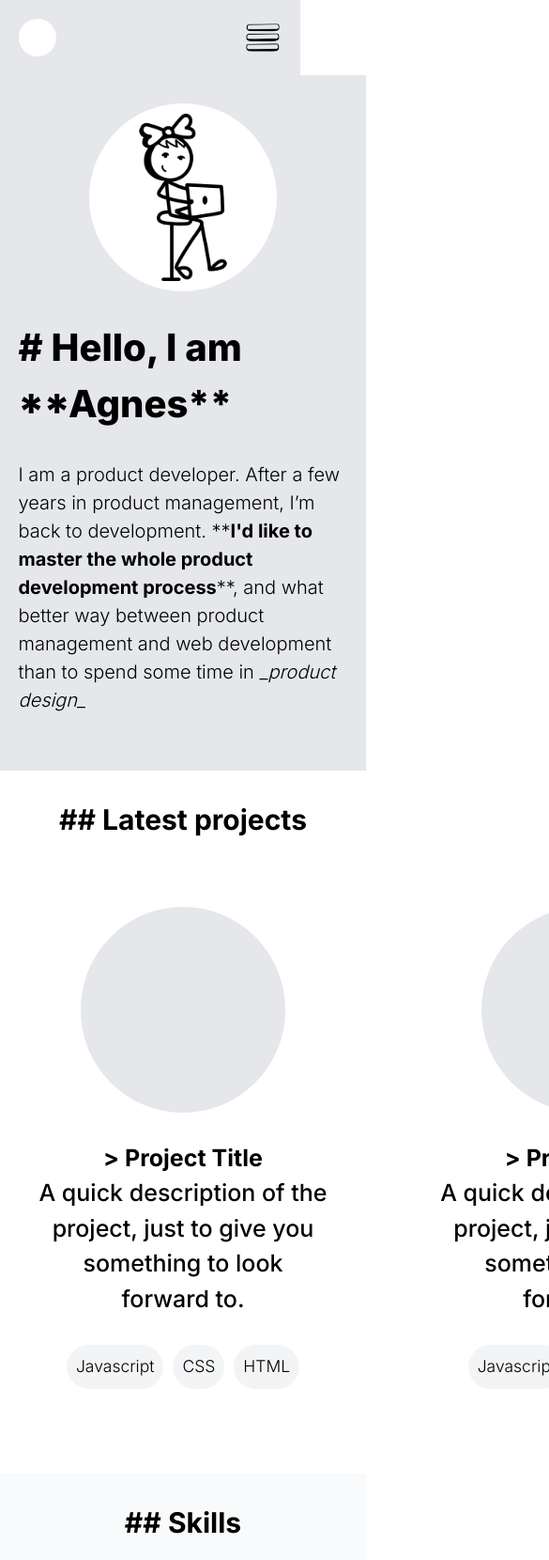
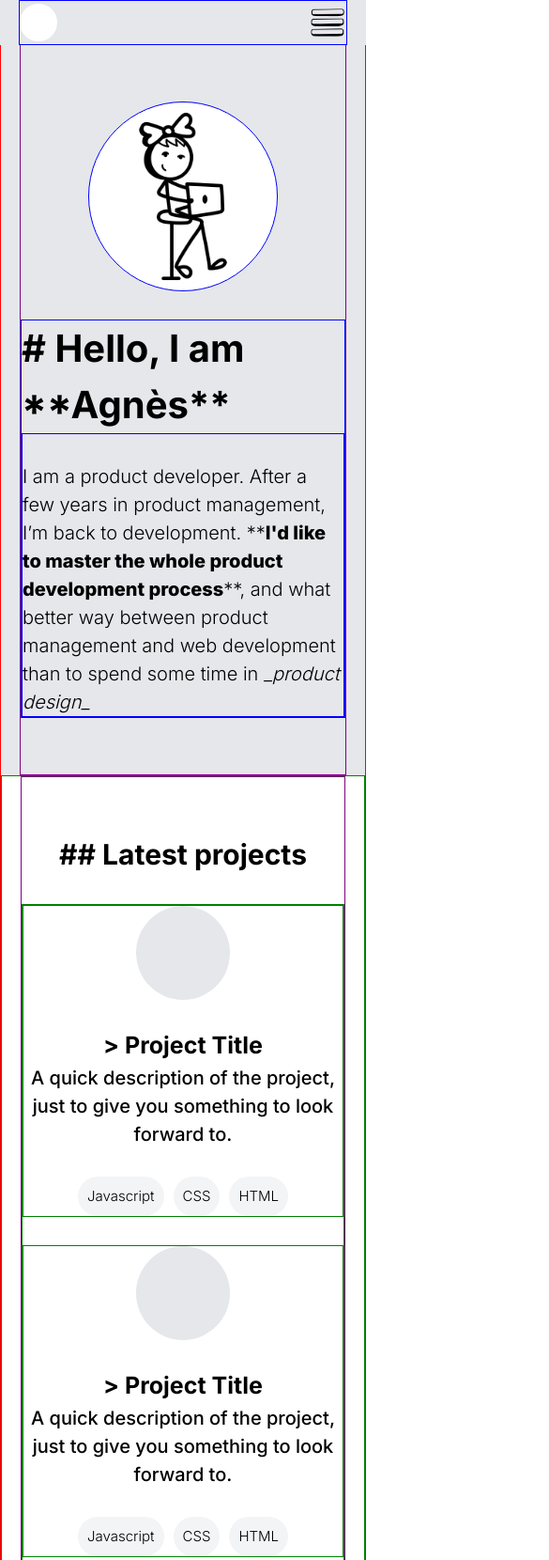
Before and after one commit to alabbe/portfolio, a plain HTML site: page index.html in a window 390 px wide. Shown: the top 1660 px of the page at 94% size, 585 px wide, since content can reach past the window. Drawn offline with Linux system fonts and the light colour scheme.

Commit message:
responsive design for 320px

```diff
--- a/index.html
+++ b/index.html
@@ -12,7 +12,6 @@
     </head>
     <body>
         <header>
-            <div class="content">
                 <nav class="desktop">
                     <ul>
                         <li><a href="#about">About</a></li>
@@ -23,6 +22,7 @@
                     </ul>
                 </nav>
                 <nav class="mobile">
+                    <div class="nav-wrapper">
                         <div class="logo"></div>
                         <div class="menu"></div>
                         <ul>
@@ -31,15 +31,15 @@
                             <li><a href="#skills">Skills</a></li>
                             <li><a href="#contact">Contact</a></li>
                         </ul>
+                    </div>
                 </nav>
-            </div>
         </header>
         <main>
             <section id="about" class="about">
                 <div class="content">
                     <div class="profile-picture"></div>
                     <div class="aboutme">
-                        <h1># Hello, I am **Agnes**</h1>
+                        <h1># Hello, I am **<span class="bold">Agn&egrave;s</span>**</h1>
                         <p>
                             I am a product developer. After a few years in product management, I’m back to development.
                             **<span class="bold">I'd like to master the whole product development process</span>**, and what better way between
--- a/resources/css/styles.css
+++ b/resources/css/styles.css
@@ -3,6 +3,7 @@ html {
     font-family: 'Inter', sans-serif;
     font-size: 16px;
 }
+
 
 body {
     min-width: 320px;
@@ -13,7 +14,7 @@ h1, h2, h3, p, li, a {
 }
 
 p .bold {
-    font-weight: 700;
+    font-weight: 800;
 }
 
 p .italic {
@@ -22,16 +23,13 @@ p .italic {
 }
 
 main {
-    display: flex;
-    flex-direction: column;
-    align-items: center;
-    width: 100%;
     margin-top: 86px;
+    border: 1px solid red;
 }
 
 h1 {
     font-size: 3rem;
-    font-weight: 800;
+    font-weight: 700;
 }
 
 h2 {
@@ -46,14 +44,7 @@ h2 {
 }
 
 .content {
-    display: flex;
-    width: 90%;
-    flex-direction: column;
-    justify-content: center;
-    align-items: center;
-    max-width: 1280px;
-    gap: 3rem;
-    padding: 4.5rem 0rem 6rem 0rem;
+    border: 1px solid purple;
 }
 
 @media only screen and (max-width: 450px)  {
@@ -61,8 +52,13 @@ h2 {
         font-size: 20px;
     }
     .content {
-        gap: 2rem;
-        padding: 1.5rem 0.5rem 3rem 0.5rem;
+        display: flex;
+        flex-direction: column;
+        align-items: center;
+        justify-content: center;
+        margin: 0 1rem;
+        padding: 3rem 0;
+        gap: 1.5rem;
     }
     h1 {
         font-size: 2rem;
@@ -74,7 +70,13 @@ h2 {
         font-size: 1.25rem;
     }
     main {
-        margin-top: 80px;
+        margin-top: 46px;
+    }
+}
+
+@media only screen and (min-width: 450px) and (max-width: 1024px)  {
+    h1 {
+        font-size: 2rem;
     }
 }
 
@@ -82,42 +84,35 @@ h2 {
 
 header {
     position: fixed;
-    display: flex;
     width: 100%;
     z-index: 100;
-    justify-content: center;
     background-color: hsla(220, 13%, 91%, 1);
     top: 0;
 }
 
 header .content {
-    padding-top: 1.75rem;
-    padding-bottom: 1.75rem;
 }
 
-.mobile {
+.desktop {
     display: none;
 }
 
 nav {
-    display: flex;
-    justify-content: space-around;
-    align-items: center;
+    border: 1px solid blue;
 }
 
-nav ul {
-    display: inline-flex;
+nav .desktop ul {
 }
 
-nav li {
+nav .desktop li {
     margin-right: 2.5rem;
 }
 
-nav li:last-child {
+nav .desktop li:last-child {
     margin-right: 0px;
 }
 
-nav li a {
+nav .desktop li a {
     font-size: 1.25rem;
     font-weight: 300;
     text-decoration-line: underline;
@@ -144,37 +139,28 @@ nav .logo {
         display: none;
     }
     .mobile {
+        margin: 0 1rem;
+    }
+
+    .mobile .nav-wrapper {
         display: inline-flex;
         justify-content: space-between;
         width: 100%;
+        align-items: center;
+        height: 46px;
     }
     .mobile ul {
         display: none;
-    }
-    header {
-        min-width: inherit;
-        width: auto;
-        justify-content: space-between;
-    }
-    header .content {
-        padding: 1rem;
     }
 }
 
 
 /* ABOUT ME */
 .about {
-    display: flex;
-    width: 100%;
-    height: 40rem;
-    justify-content: center;
-    align-items: center;
     background-color: hsla(220, 13%, 91%, 1);
 }
 
 .about .content {
-    flex-direction: row;
-    gap: 3.5625rem;
 }
 
 .about .profile-picture {
@@ -185,19 +171,17 @@ nav .logo {
     background-image: url("../images/laptop.png");
     background-repeat: no-repeat;
     background-size: cover;
+    border: 1px solid blue;
 }
 
 .about .aboutme {
-    display: flex;
-    flex-direction: column;
-    justify-content: center;
-    align-items: flex-start;
-    gap: 1.5rem;
+    border: 1px solid blue;
 }
 
 .about .aboutme p {
     font-size: 1.875rem;
     font-weight: 300;
+    border: 1px solid blue;
 }
 
 @media only screen and (max-width: 450px)  {
@@ -205,41 +189,38 @@ nav .logo {
         height: 10rem;
         border-radius: 10rem;
     }
-    .about {
-        height: auto;
-    }
-    .about .content {
-        flex-direction: column;
-        gap: 1.5rem;
-    }
     .about .aboutme p {
         font-size: 1rem;
+        padding-top: 1.5rem;
+    }
+}
+@media only screen and (min-width: 450px) and (max-width: 1024px)  {
+    .about .aboutme p {
+        font-size: 1.5rem;
     }
 }
 
 /* PROJECTS */
 
 .projects {
-    display: flex;
-    width: 100%;
-    justify-content: center;
-    align-items: center;
     background-color: hsla(0, 0%, 100%, 1);
+    border: 1px solid green;
 }
 
 .projects .projects-list {
-    display: inline-flex;
-    gap: 2.76rem;
+    display: flex;
+    border: 1px solid green;
 }
 
 .projects .project-card {
     display: flex;
-    width: 15.625rem;
-    padding: 1.5rem;
+    /* width: 15.625rem;
+    padding: 1.5rem; */
     flex-direction: column;
     justify-content: center;
     align-items: center;
     gap: 1.5rem;
+    border: 1px solid green;
 }
 
 .projects .project-card .project-icon {
@@ -280,27 +261,40 @@ nav .logo {
 
 }
 
+@media only screen and (max-width: 450px)  {
+    .projects .projects-list {
+        flex-direction: column;
+        gap: 1.5rem;
+    }
+    .projects .project-card .project-icon {
+        height: 5rem;
+        border-radius: 5rem;
+    }
+    .projects .project-card p {
+        font-size: 1rem;
+    }
+    .projects .project-card .tag {
+        font-size: 0.75rem;
+    }
+
+}
+
 /* SKILLS */
 
 .skills {
-    display: flex;
-    width: 100%;
-    justify-content: center;
-    align-items: center;
-    gap: 3rem;
     background-color: hsla(210, 20%, 98%, 1);
+    border: 1px solid yellow;
 }
 
 .skills .skills-list {
-    display: flex;
-    flex-direction: column;
-    gap: 3rem;
-    width: 100%;
+    border: 1px solid yellow;
 }
 
 .skills .skill-card {
     display: flex;
     padding: 3rem;
+    max-width: 980px;
+    /* width: 100%; */
     align-items: center;
     gap: 4.5rem;
     border-radius: 0.5rem;
@@ -329,7 +323,34 @@ nav .logo {
     font-weight: 500;
 }
 
+@media only screen and (max-width: 450px)  {
+    .skills .skills-list {
+        display: flex;
+        flex-direction: column;
+        gap: 1.5rem;
+        width: 100%;
+    }
+    .skills .skill-card {
+        flex-direction: column;
+        gap: 1.5rem;
+        padding: 1.5rem;
+    }
+    .skills .skill-card .skill-icon {
+        height: 5rem;
+        border-radius: 5rem;
+    }
+    .skills .skill-card ul {
+        font-size: 1rem;
+    }
+}
+
+
 /* CONTACT */
+
+.contact {
+
+}
+
 .contact button {
     display: flex;
     height: 6rem;
@@ -342,6 +363,14 @@ nav .logo {
     font-size: 2.25rem;
     font-weight: 700;
     color: hsla(0, 0%, 100%, 1);
+}
+
+@media only screen and (max-width: 450px)  {
+    .contact button {
+        font-size: 1rem;
+        height: 4rem;
+        padding: 0.5rem 0.5rem;
+    }
 }
 
 /* FOOTER */
@@ -359,3 +388,14 @@ footer .copyright {
     font-weight: 400;
     color: hsla(220, 13%, 91%, 1);
 }
+
+@media only screen and (max-width: 450px)  {
+    footer {
+        justify-content: center;
+        align-items: center;
+        padding: 2rem 0;
+    }
+    footer .copyright {
+        font-size: 0.75rem;
+    }
+}
```
Lines whose indentation alone changed are shown as unchanged.
